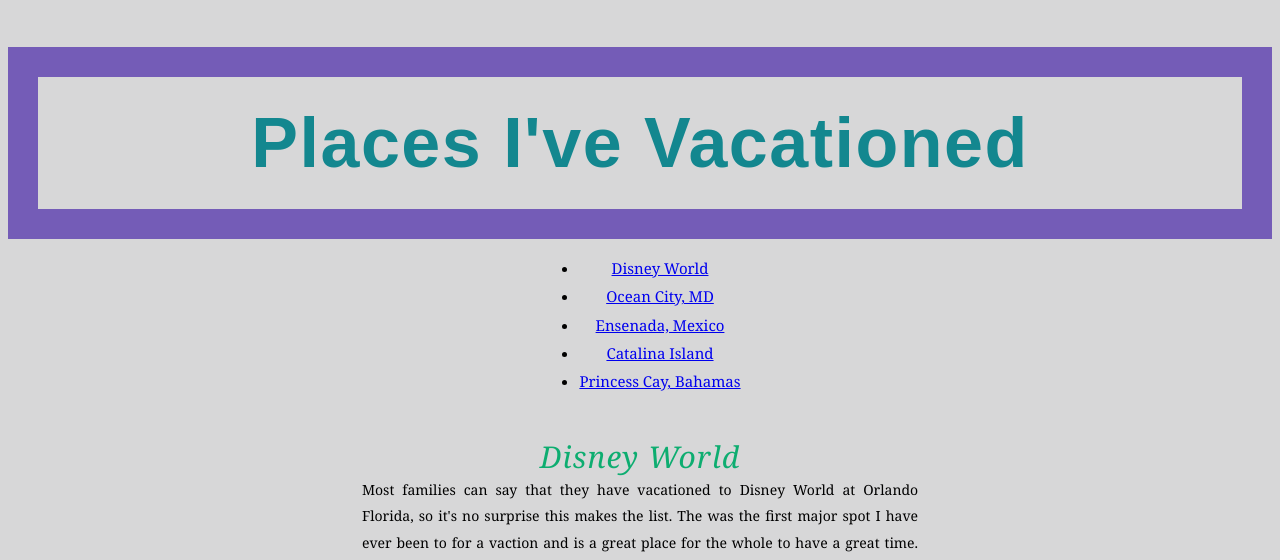
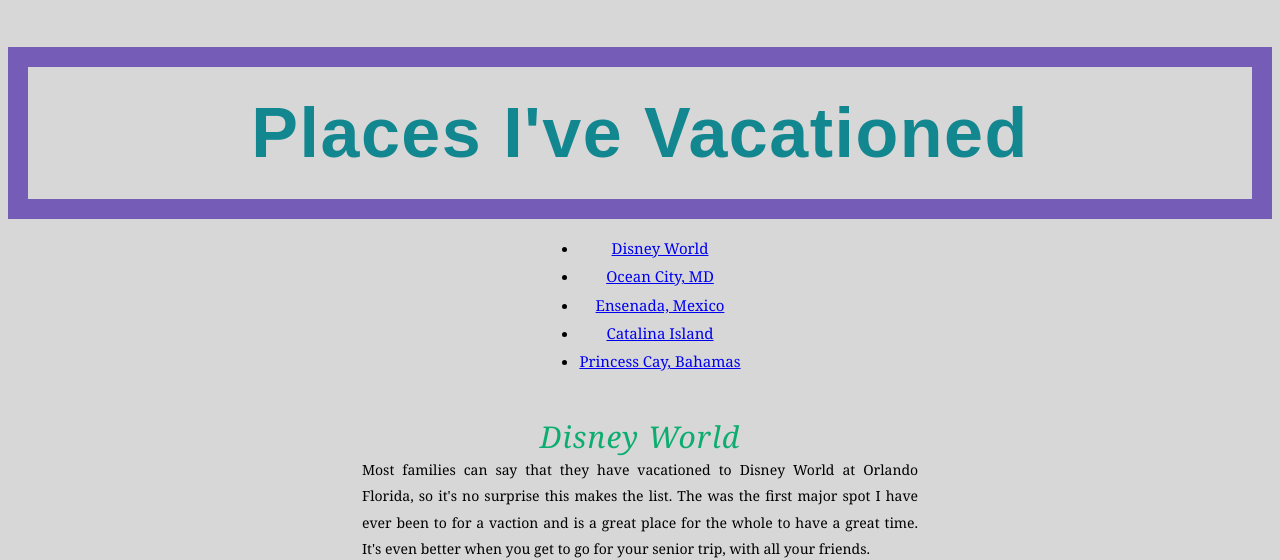
Before and after one commit to EriqBocox/html-me-something, a plain HTML site: page index.html in a window 1280 px wide. Shown: the top 560 px of the page. Drawn offline with Linux system fonts and the light colour scheme; a web font is replaced by a local one.

Commit message:
changed title border width

```diff
--- a/styles.css
+++ b/styles.css
@@ -39,7 +39,7 @@ h1 {
 	font-size: 70px;
 	border-style: solid;
 	border-color: rgba(64, 27, 167,0.65);
-	border-width: 30px;
+	border-width: 20px;
 
 }
 
```
